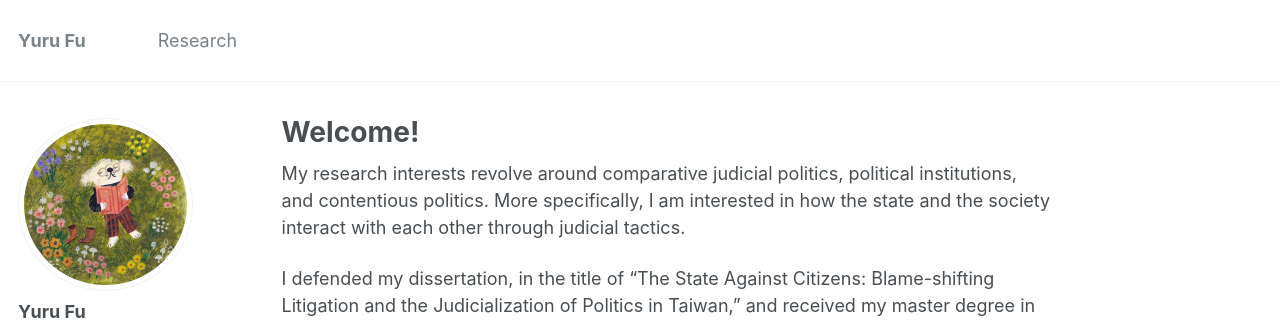
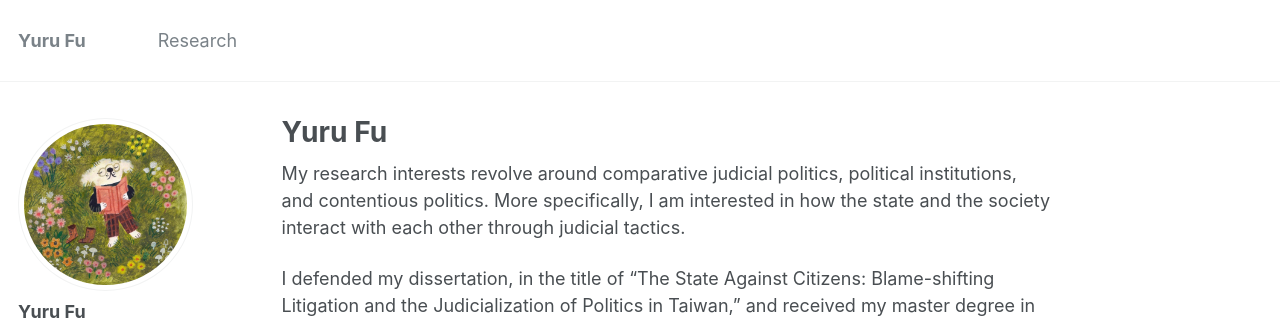
Before and after one commit to yurufu/yurufu.github.io, a Jekyll site: the page built from _pages/about.md, in a window 1280 px wide and 900 px high. Shown: the top 320 px of the window. Built offline with Jekyll 4.4.1, drawn with Linux system fonts in a browser that asks for light colours.

Commit message:
Update about.md

```diff
--- a/_pages/about.md
+++ b/_pages/about.md
@@ -1,6 +1,6 @@
 ---
 permalink: /
-title: "Welcome!"
+title: "Yuru Fu"
 excerpt: "About me"
 author_profile: true
 redirect_from:
```
